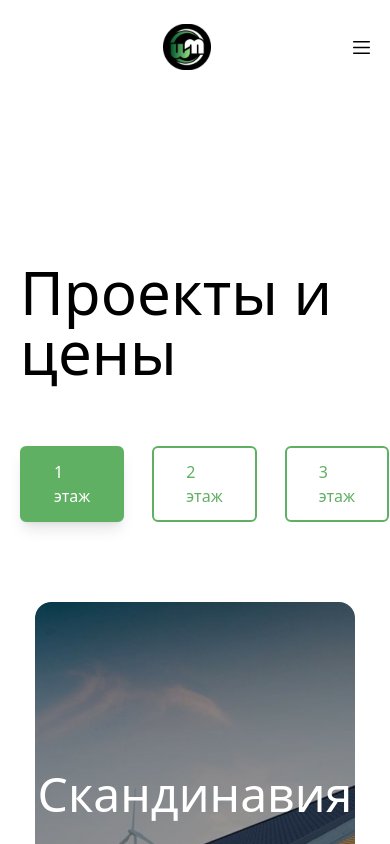
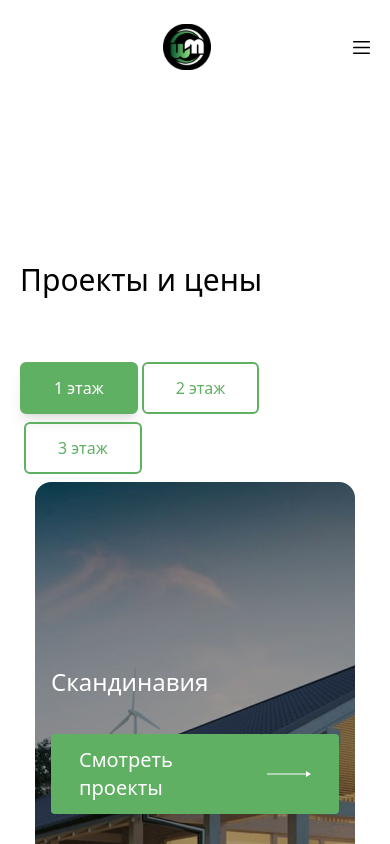
Before and after one commit to muhammadazizbek006/home, a React (Vite) app: page /proects in a window 390 px wide. Shown: the top 844 px of the page. Built offline with nearby package versions, Linux system fonts and the light colour scheme.

Commit message:
add proect component responsive

```diff
--- a/src/components/Proects/ProectsComponent.jsx
+++ b/src/components/Proects/ProectsComponent.jsx
@@ -21,15 +21,15 @@ const ProectsComponent = () => {
     <>
       <section className="mb-14">
         <div className="containerb ">
-          <h2 className="text-6xl mb-16">Проекты и цены</h2>
+          <h2 className=" text-3xl sm:text-4xl md:text-5xl lg:text-6xl mb-16">Проекты и цены</h2>
           <div>
 
-            <ul className="flex  space-x-7">
+            <ul className="flex flex-wrap space-x-1   sm:space-x-7">
               {uniqueEtaji.map((etaji) => (
                 <li
                   key={etaji}
                   onClick={() => setActiveTab(etaji)}
-                  className={`px-8 py-3 cursor-pointer mb-20 border-2 border-gren rounded-md   ${
+                  className={`px-8 py-3 cursor-pointer mb-2 sm:mb-20 border-2 border-gren rounded-md   ${
                     activeTab === etaji
                       ? "bg-gren  text-white shadow-lg"
                       : " text-gren "
@@ -51,7 +51,7 @@ const ProectsComponent = () => {
                         to={`/Proect/${project.title}`}
                         className="flex flex-col justify-end h-full p-4  "
                       >
-                        <h3 className="text-5xl text-white mb-9">{project.title}</h3>
+                        <h3 className=" text-2xl sm:text-3xl md:text-4xl lg:text-5xl text-white mb-9">{project.title}</h3>
                         <Link
                         to={`/Proect/${project.title}`}
                           className="bg-gren py-3 px-7 rounded w-72 hover:opacity-90 duration-300 flex items-center "
```
